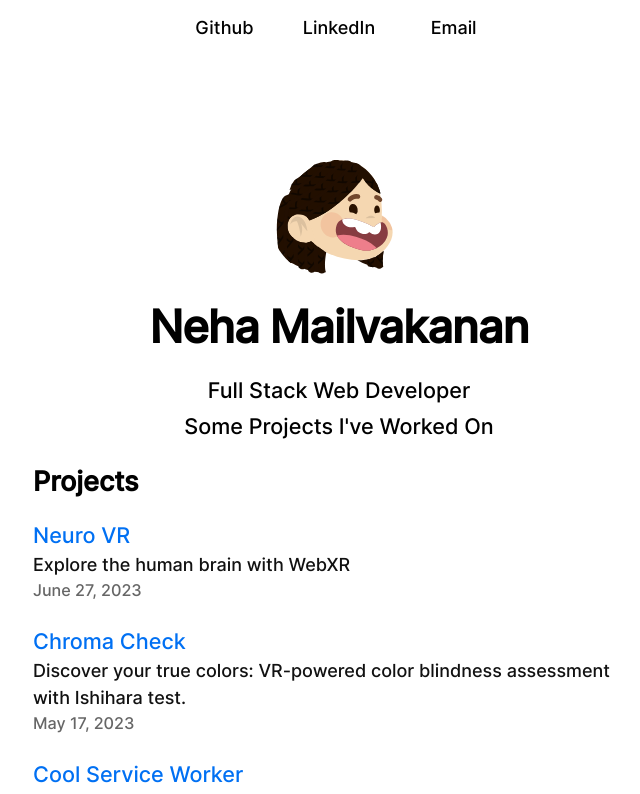
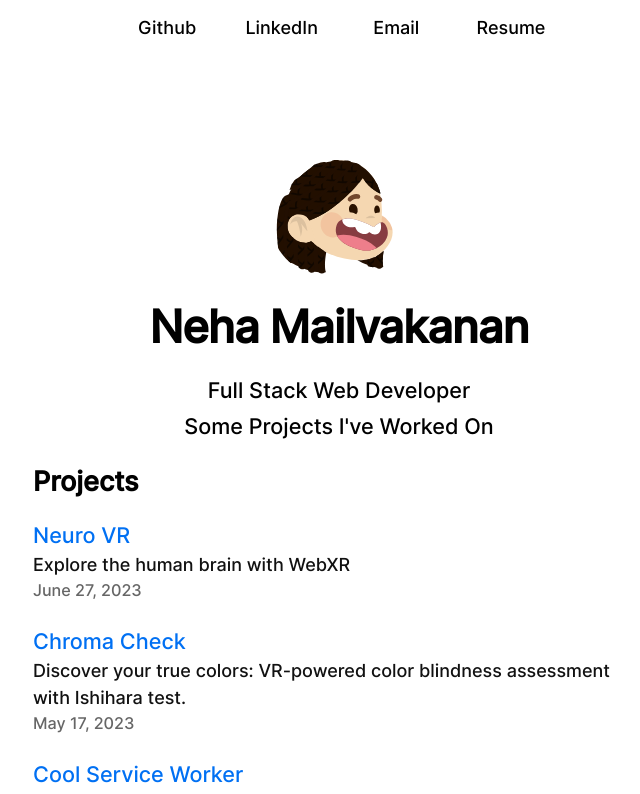
Before and after one commit to goonadutch/neha-portfolio, a Next.js app: page / in a window 1280 px wide. Shown: the top 794 px of the page, without its empty margins (301-941 px from the left). Built offline with nearby package versions, Linux system fonts and the light colour scheme.

Commit message:
Added Resume

```diff
--- a/components/config.js
+++ b/components/config.js
@@ -14,5 +14,8 @@ export let topBarLinks = [
     {
         title: "Email",
         url: "mailto:thisisrealneha@gmail.com"
+    },{
+        title: "Resume",
+        url: "/Neha-Mailvakanan.pdf"
     }
 ]
```
Also changed, not shown: 1 other file (tests, documents, lock files or other folders).
